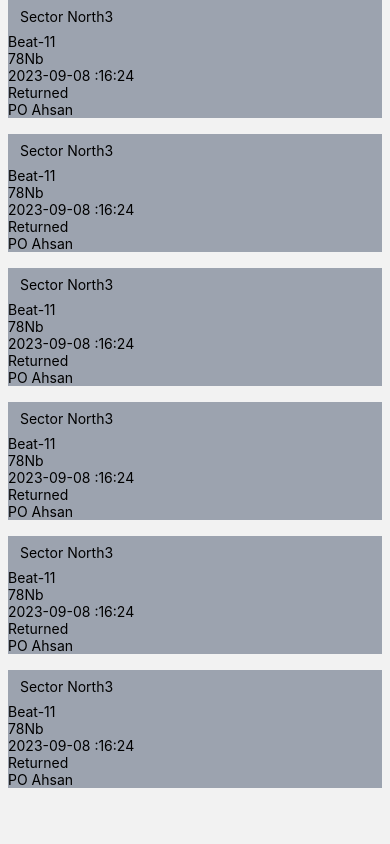
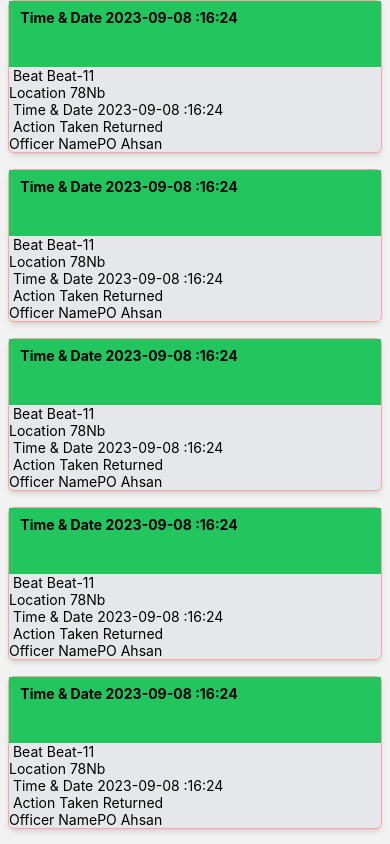
Before and after one commit to Ahsan-Bashir-PAK/PSV-MIS-NHMP, a React Native app: screen /InspectionHistory in a window 390 px wide. Built offline with nearby package versions, Linux system fonts and the light colour scheme.

Commit message:
vehicle inspection history page added

```diff
--- a/Navigations/navigation.js
+++ b/Navigations/navigation.js
@@ -15,7 +15,7 @@ import AddOtherInfo from '../screens/forms/addOtherinfo';
 import Downloads from '../screens/downloads';
 import Profile from '../screens/profile'
 import FeedBack from '../screens/feedBack';
-import InspectionReport from '../screens/reports/inspectionHistory';
+import InspectionReport from '../screens/reports/VehicleinspectionHistory';
 
 
 const Stack = createNativeStackNavigator();
--- a/screens/reports/inspectionHistory.jsx
+++ b/screens/reports/VehicleinspectionHistory.jsx
@@ -16,27 +16,31 @@ const InspectionReport = () => {
 
         <FlatList
             data={mydata}
-            renderItem={({ item }) => (
+            renderItem={({ item, key }) => (
 
 //====================================================================render
-                <View className="m-2 bg-gray-400 bottom-2">
-                    <View className=" p-2">
-                        <Text> Sector {item.sector}</Text>
+    // Sector : {item.sector}
+    <View className="m-2 bg-gray-200 bottom-2 text-black rounded-md shadow-md border border-red-300">
+                    <View className="bg-green-500 p-2">
+                        <Text className="text-black font-bold"> Time & Date {item.date + " :" + item.time}</Text>
+                    </View>
+                    <View className="bg-green-500 p-2">
+                        <Text className="text-black font-bold"> {key}</Text>
                     </View>
                     <View>
-                        <Text>{item.beat}</Text>
+                        <Text> Beat {item.beat}</Text>
                     </View>
                     <View>
-                        <Text>{item.point}</Text>
+                        <Text>Location {item.point}</Text>
                     </View>
                     <View>
-                        <Text>{item.date + " :" + item.time}</Text>
+                        <Text> Time & Date {item.date + " :" + item.time}</Text>
                     </View>
                     <View>
-                        <Text>{item.action}</Text>
+                        <Text> Action Taken {item.action}</Text>
                     </View>
                     <View>
-                        <Text>{item.officer}</Text>
+                        <Text>Officer Name{item.officer}</Text>
                     </View>
                 </View>
 
```
